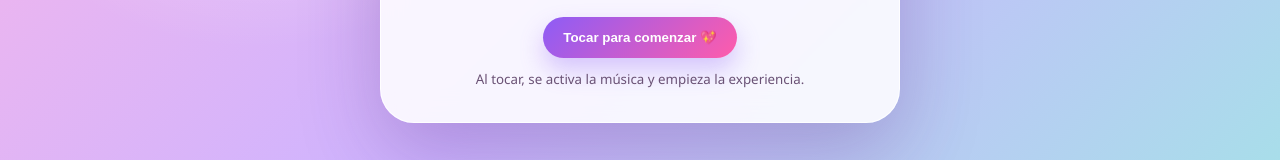
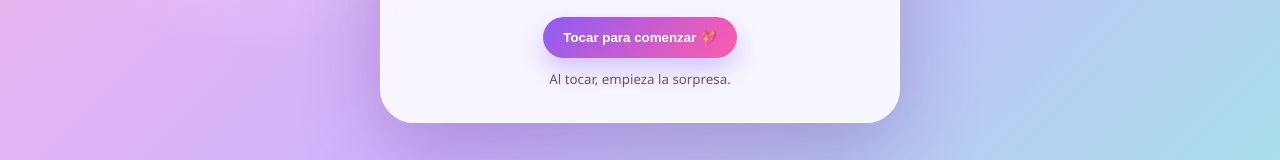
Before and after one commit to ezeet1997/cumple-laura, a plain HTML site: page index.html in a window 1280 px wide. Shown: the part 449-609 px from the top of the page. Drawn offline with Linux system fonts and the light colour scheme.

Commit message:
Update index.html

```diff
--- a/index.html
+++ b/index.html
@@ -13,7 +13,7 @@
       <h1>Laura</h1>
       <p>Hay una sorpresa especial para vos.</p>
       <button id="startExperience">Tocar para comenzar 💖</button>
-      <small>Al tocar, se activa la música y empieza la experiencia.</small>
+      <small>Al tocar, empieza la sorpresa.</small>
     </div>
   </div>
   <audio id="bgMusic" loop preload="auto" playsinline><source src="assets/cancion.mp3" type="audio/mpeg"></audio>
```
